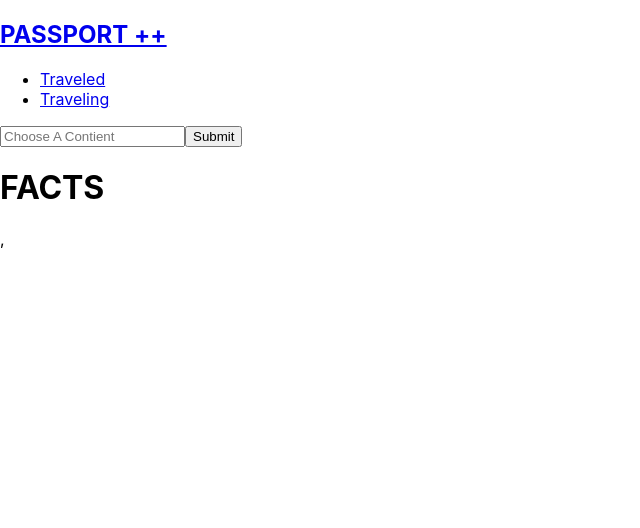
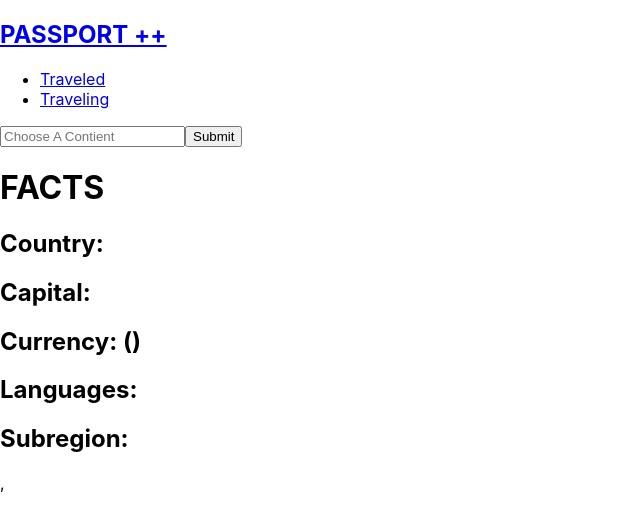
Before and after one commit to Chidinma98/API-Project, a React (Create React App) app: page /traveling in a window 1280 px wide. Shown: the top 528 px of the page, without its empty margins (0-640 px from the left). Built offline with nearby package versions, Linux system fonts and the light colour scheme.

Commit message:
details updated for both components

```diff
--- a/src/App.js
+++ b/src/App.js
@@ -138,7 +138,8 @@ this.setState({
             showInfo = {this.showInfo}
           />} />
 
-          <Route exact path='/traveled' render={() => <Traveled traveled={this.state.traveled} showInfo = {this.showInfo} name = {this.state.name}
+          <Route exact path='/traveled' render={() => <Traveled traveled={this.state.traveled} showInfo = {this.showInfo}
+          name = {this.state.name}
           currency = {this.state.currency}
           capital = {this.state.capital}
           languages = {this.state.languages}
@@ -147,7 +148,20 @@ this.setState({
 
           />} />
 
-          <Route exact path='/traveling' render={() => <Traveling continent={this.state.continent} traveling={this.state.traveling} showInfo = {this.showInfo}  name = {this.state.name}/>} />
+          <Route exact path='/traveling' render={() => <Traveling continent={this.state.continent} traveling={this.state.traveling} showInfo = {this.showInfo}  name = {this.state.name}
+             name = {this.state.name}
+             currency = {this.state.currency}
+             capital = {this.state.capital}
+             languages = {this.state.languages}
+             subregion = {this.state.subregion}
+             symbol = {this.state.symbol}
+
+
+
+
+
+
+          />} />
 
           <Route exact path='/country'
 
--- a/src/Components/Traveled.js
+++ b/src/Components/Traveled.js
@@ -19,9 +19,9 @@ class Traveled extends Component {
                     <h1>FACTS</h1>
                     <h2>Country: {this.props.name}</h2>
                     <h2>Capital: {this.props.capital}</h2>
-                    <h2>Currency: {this.props.currency} :{this.props.symbol}</h2>
+                    <h2>Currency: {this.props.currency}  ({this.props.symbol}) </h2>
                     <h2>Languages: {this.props.languages}</h2>
-                    <h2>Subregion:{this.props.symbol}</h2>
+                    <h2>Subregion: {this.props. subregion}</h2>
 
                 </div>
 
--- a/src/Components/Traveling.js
+++ b/src/Components/Traveling.js
@@ -10,13 +10,18 @@ class Traveling extends Component {
     render(props) {
         return (
             <div>
-<div>
+<div className = 'comlist'>
 {this.props.traveling.map((travel, index)=> <h1 key = {index}onClick = { () =>(this.props.showInfo(travel.name))}> {travel.name } </h1> )}
     </div>
-            <div>
-                <h1>FACTS</h1>
-                <h2>{this.props.name}</h2>
-            </div>
+    <div className='details'>
+                    <h1>FACTS</h1>
+                    <h2>Country: {this.props.name}</h2>
+                    <h2>Capital: {this.props.capital}</h2>
+                    <h2>Currency: {this.props.currency}  ({this.props.symbol}) </h2>
+                    <h2>Languages: {this.props.languages}</h2>
+                    <h2>Subregion: {this.props. subregion}</h2>
+
+                </div>
 
 
 
```
